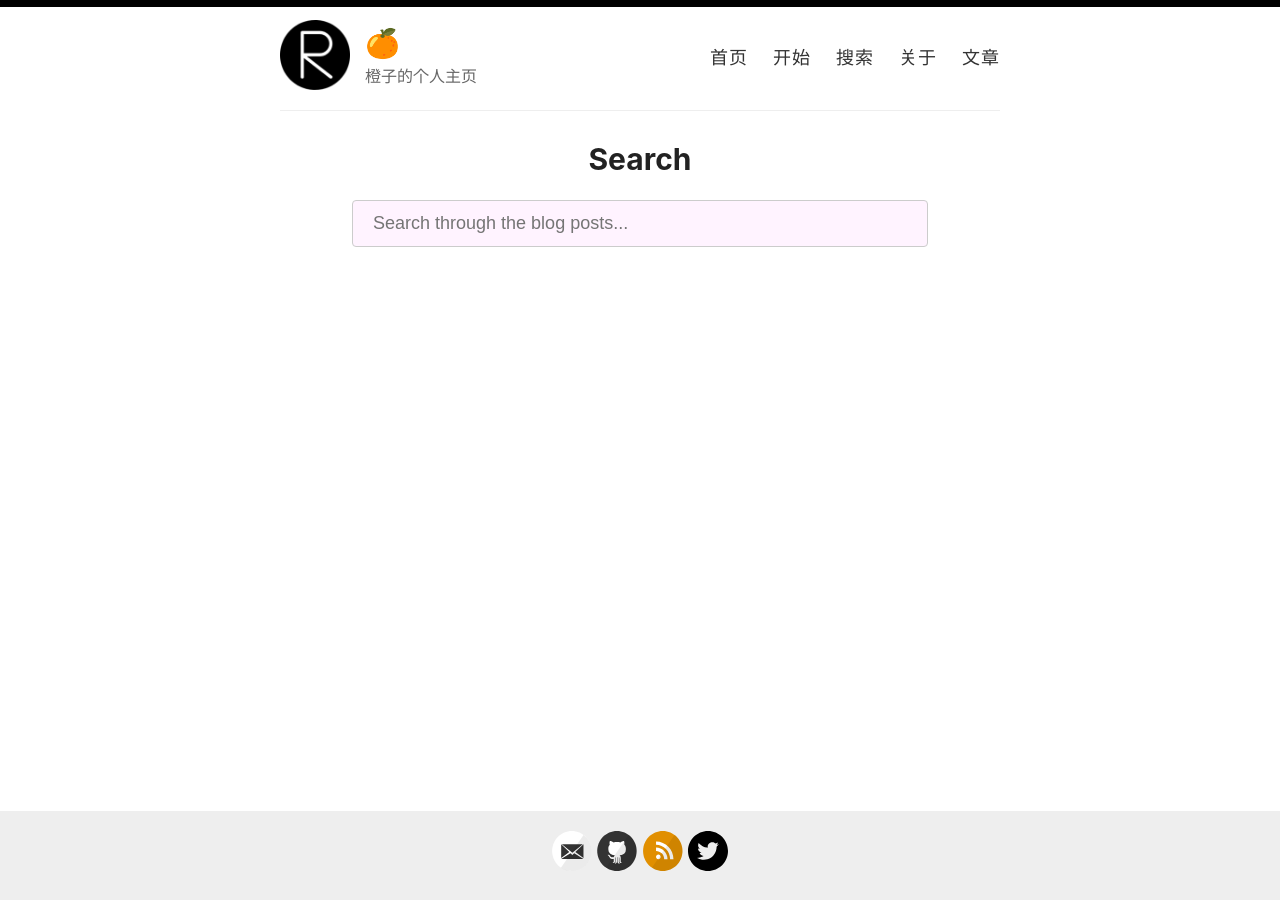
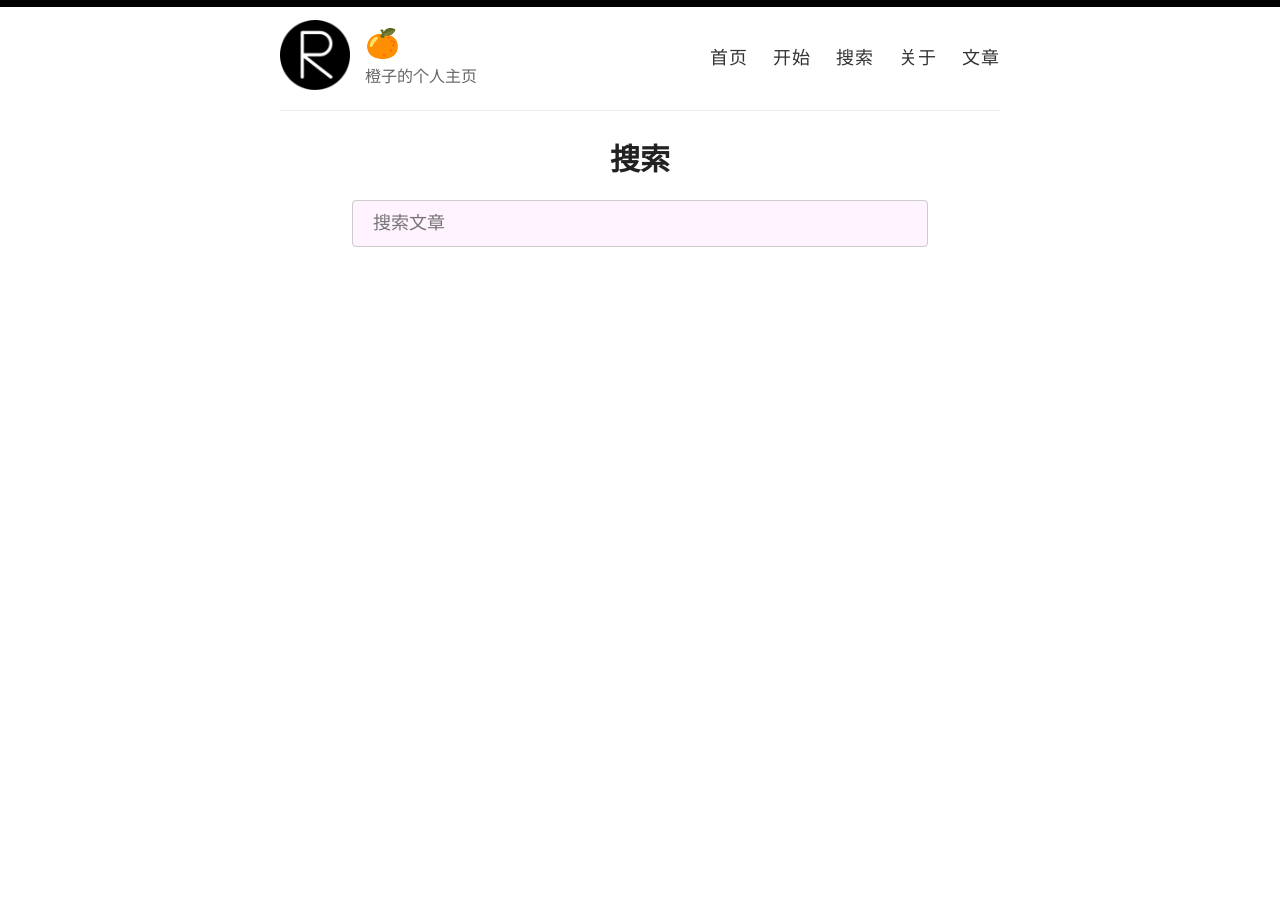
Before and after one commit to mytcc/book, a Jekyll site: the page built from _pages/search.md, in a window 1280 px wide. Built offline with Jekyll 4.4.1, drawn with Linux system fonts in a browser that asks for light colours.

Commit message:
删除文章底部

```diff
--- a/_layouts/default.html
+++ b/_layouts/default.html
@@ -43,16 +43,8 @@
           {{ content }}
         </div>
       </div>
-
-      <div class="wrapper-footer">
-        <div class="container">
-          <footer class="footer">
-            {% include svg-icons.html %}
-          </footer>
-        </div>
-      </div>
     </div>
 
-    {% include analytics.html %}
+
   </body>
 </html>
--- a/_pages/search.md
+++ b/_pages/search.md
@@ -1,11 +1,11 @@
 ---
 layout: page
-title: Search
+title: 搜索
 permalink: /search/
 ---
 
 <div id="search-container">
-    <input type="text" id="search-input" placeholder="Search through the blog posts...">
+    <input type="text" id="search-input" placeholder="搜索文章">
     <ul id="results-container"></ul>
 </div>
 
```
